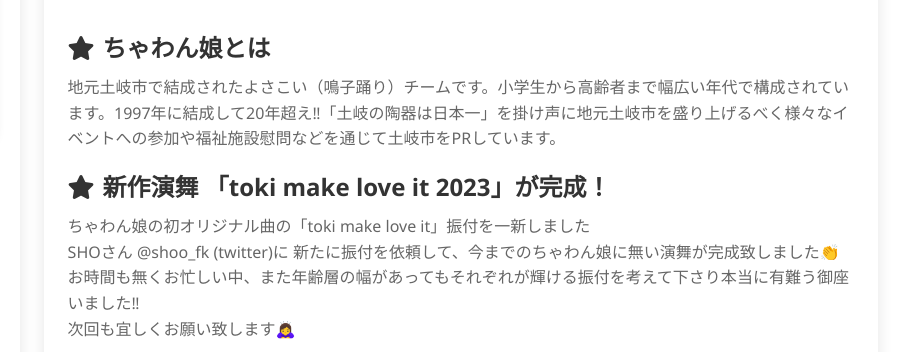
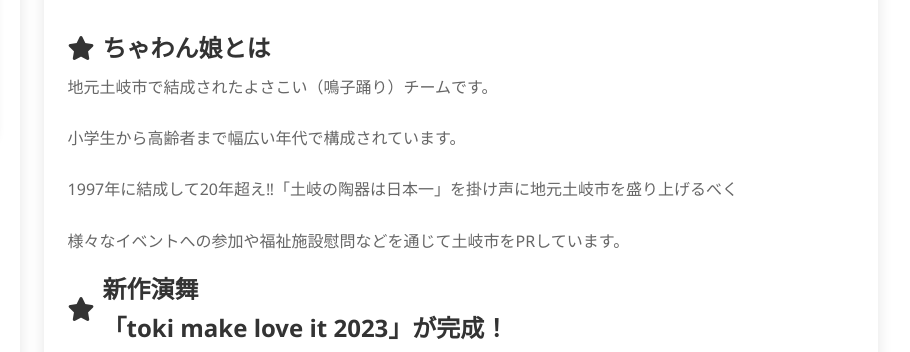
Before and after one commit to yukito0805/chawanko, a plain HTML site: page index.html in a window 1280 px wide. Shown: the part 637-989 px from the top of the page, 370-1280 px from the left. Drawn offline with Linux system fonts and the light colour scheme.

Commit message:
Add files via upload

```diff
--- a/index.html
+++ b/index.html
@@ -60,10 +60,10 @@
             <div class="card">
                 <img src="img/1000_560.jpg" alt="メインコンテンツの画像" class="card-img">
                 <h2><i class="fas fa-star"></i> ちゃわん娘とは</h2>
-                <p>地元土岐市で結成されたよさこい（鳴子踊り）チームです。小学生から高齢者まで幅広い年代で構成されています。1997年に結成して20年超え‼︎「土岐の陶器は日本一」を掛け声に地元土岐市を盛り上げるべく様々なイベントへの参加や福祉施設慰問などを通じて土岐市をPRしています。</p>
+                <p>地元土岐市で結成されたよさこい（鳴子踊り）チームです。<br><br>小学生から高齢者まで幅広い年代で構成されています。<br><br>1997年に結成して20年超え‼︎「土岐の陶器は日本一」を掛け声に地元土岐市を盛り上げるべく<br><br>様々なイベントへの参加や福祉施設慰問などを通じて土岐市をPRしています。</p>
 
-                <h2><i class="fas fa-star"></i> 新作演舞 「toki make love it 2023」が完成！</h2>
-                <p>ちゃわん娘の初オリジナル曲の「toki make love it」振付を一新しました<br> SHOさん @shoo_fk (twitter)に 新たに振付を依頼して、今までのちゃわん娘に無い演舞が完成致しました👏<br>お時間も無くお忙しい中、また年齢層の幅があってもそれぞれが輝ける振付を考えて下さり本当に有難う御座いました‼︎<br>次回も宜しくお願い致します🙇‍♀️</p>
+                <h2><i class="fas fa-star"></i> 新作演舞<br> 「toki make love it 2023」が完成！</h2>
+                <p>ちゃわん娘の初オリジナル曲の「toki make love it」振付を一新しました<br><br>SHOさん @shoo_fk (twitter)に 新たに振付を依頼して、今までのちゃわん娘に無い演舞が完成致しました👏<br><br>お時間も無くお忙しい中、また年齢層の幅があってもそれぞれが輝ける振付を考えて下さり本当に有難う御座いました‼︎<br><br>次回も宜しくお願い致します🙇‍♀️</p>
 
 <table class="practice-table">
                     <thead>
```
